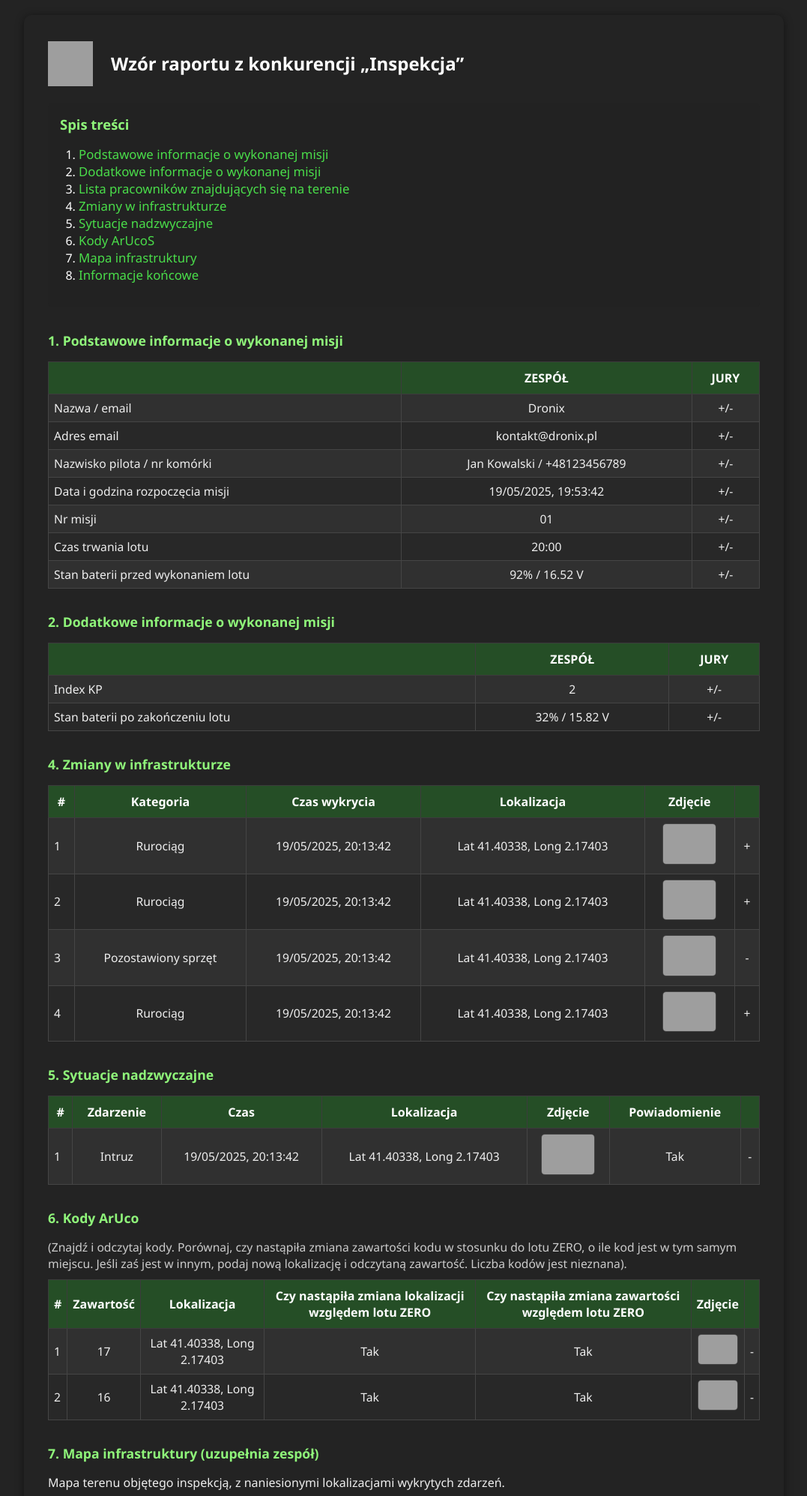
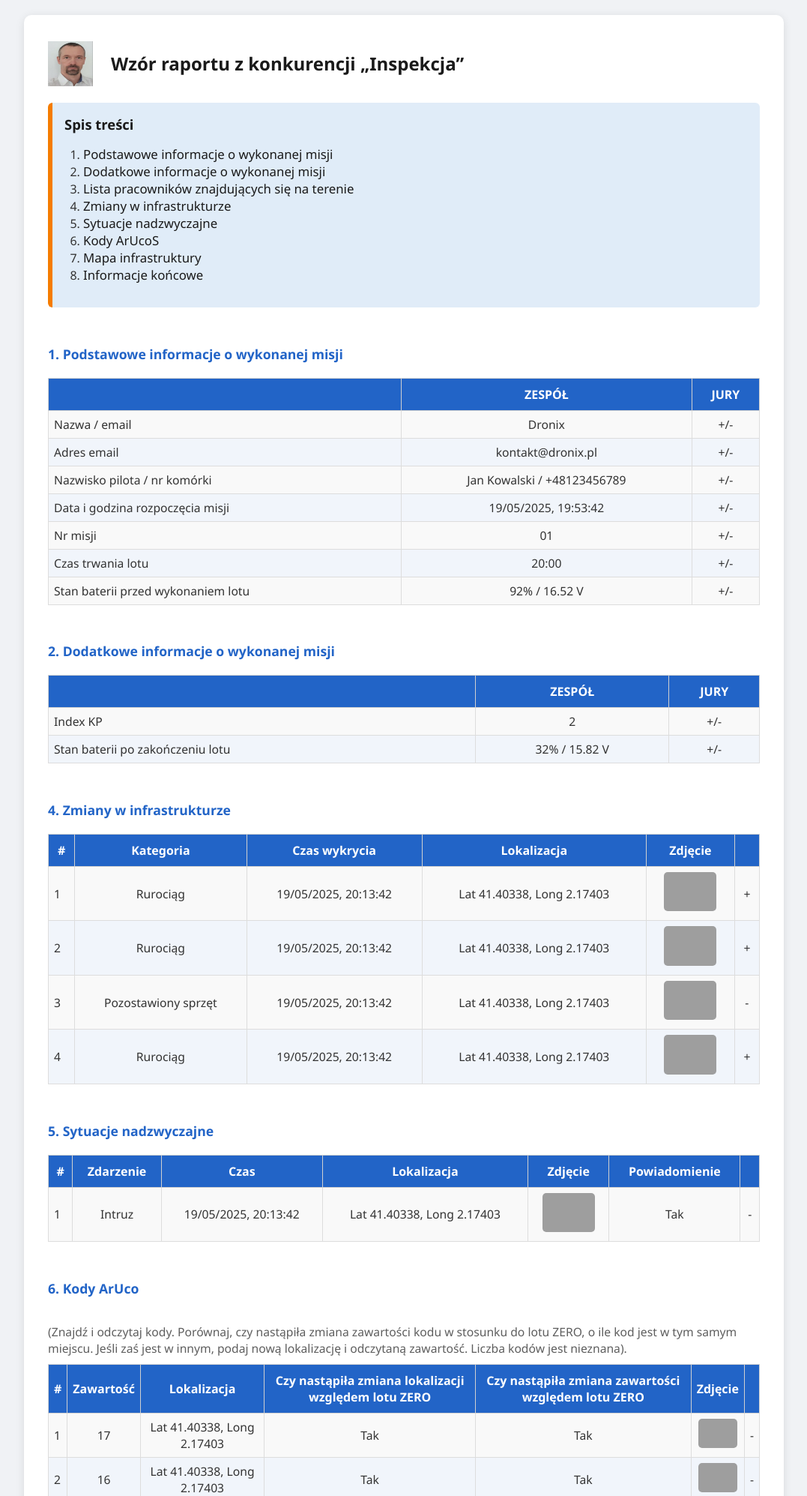
Before and after one commit to KNR-PW/Dron_inspekcja_raport, a Flask app: page / in a window 1280 px wide. Shown: the top 1995 px of the page at 75% size, without its empty margins (101-1178 px from the left). Run offline with Flask 3, Linux system fonts and the light colour scheme; grey boxes are pictures that could not be loaded.

Commit message:
Update styles and logo in inspection report

```diff
--- a/static/inspection-report.css
+++ b/static/inspection-report.css
@@ -1,6 +1,6 @@
 body {
-    background: #232323;
-    color: #eee;
+    background: #f0f2f5;
+    color: #2e2e2e;
     font-family: 'Segoe UI', Arial, sans-serif;
     margin: 0;
     padding: 0;
@@ -9,10 +9,10 @@ body {
 .report-container {
     max-width: 950px;
     margin: 20px auto;
-    background: #232323;
+    background: #ffffff;
     padding: 32px;
     border-radius: 10px;
-    box-shadow: 0 2px 12px #0007;
+    box-shadow: 0 2px 12px rgba(0, 0, 0, 0.1);
 }
 
 header {
@@ -29,29 +29,30 @@ header {
 
 h1 {
     font-size: 1.5rem;
-    color: #fff;
+    color: #1a1a1a;
     font-weight: bold;
 }
 
 .toc {
-    background: #222;
+    background: #e0ecf8;
     padding: 16px;
     border-radius: 6px;
     margin-bottom: 32px;
+    border-left: 6px solid #f57c00;
 }
 
 .toc h2 {
-    color: #8ff57a;
+    color: #1a1a1a;
     font-size: 1.15rem;
     margin-top: 0;
 }
 
 .toc ol {
-    color: #fff;
+    color: #333;
     padding-left: 25px;
 }
 .toc ol li span {
-    color: #4add4a;
+    color: #1a1a1a;
     font-weight: 500;
     font-size: 1.05em;
 }
@@ -61,17 +62,21 @@ section {
 }
 
 h3 {
-    color: #8ff57a;
+    color: #2264c7;
     margin-bottom: 16px;
     font-size: 1.1rem;
     font-weight: bold;
+    /*border-bottom: 2px solid #f57c00;*/
+    display: inline-block;
+    padding-bottom: 4px;
 }
 
 .section-desc {
     font-size: 0.98em;
-    color: #ccc;
+    color: #5e5e5e;
     margin-bottom: 10px;
 }
+
 .map-section {
     display: flex;
     justify-content: center;
@@ -85,17 +90,17 @@ table {
 }
 
 thead th {
-    background: #254e26;
+    background: #2264c7;
     color: #fff;
     padding: 10px 7px;
     font-weight: bold;
-    border: 1px solid #3c3c3c;
+    border: 1px solid #d0d0d0;
 }
 
 tbody td {
-    background: #303030;
-    border: 1px solid #454545;
-    color: #eee;
+    background: #f9f9f9;
+    border: 1px solid #ddd;
+    color: #333;
     padding: 7px;
     vertical-align: middle;
     text-align: center;
@@ -110,26 +115,31 @@ tbody img {
     max-width: 70px;
     max-height: 70px;
     border-radius: 5px;
-    border: 1px solid #454545;
+    /*border: 2px solid #f57c00;*/
 }
 
 tbody tr:nth-child(even) td {
-    background: #282828;
+    background: #f1f5fb;
 }
 
 #final-info .special {
-    background: #254e26 !important;
-    color: #fff;
+    background: #ffe0b2 !important;
+    color: #bf360c;
     font-weight: 500;
+    border-left: 4px solid #f57c00;
+    padding-left: 8px;
 }
+
 #final-info .crossed {
-    color: #e471e8 !important;
+    color: #c03c9f !important;
     text-decoration: line-through;
-    background: #303030 !important;
+    background: #f9f9f9 !important;
+
 }
+
 #final-info .bold {
     font-weight: bold;
-    color: #fff;
+    color: #f57c00;
 }
 
 @media (max-width: 800px) {
--- a/templates/inspection-report.html
+++ b/templates/inspection-report.html
@@ -9,7 +9,7 @@
 <body>
     <div class="report-container">
         <header>
-            <img src="{{ url_for('static', filename='img/logo.png') }}" alt="Logo" class="logo">
+            <img src="{{ url_for('static', filename='pawelios.jpg') }}" alt="Logo" class="logo">
             <h1>Wzór raportu z konkurencji „Inspekcja”</h1>
         </header>
         <nav class="toc">
```
Also changed, not shown: static/pawelios.jpg (added).
